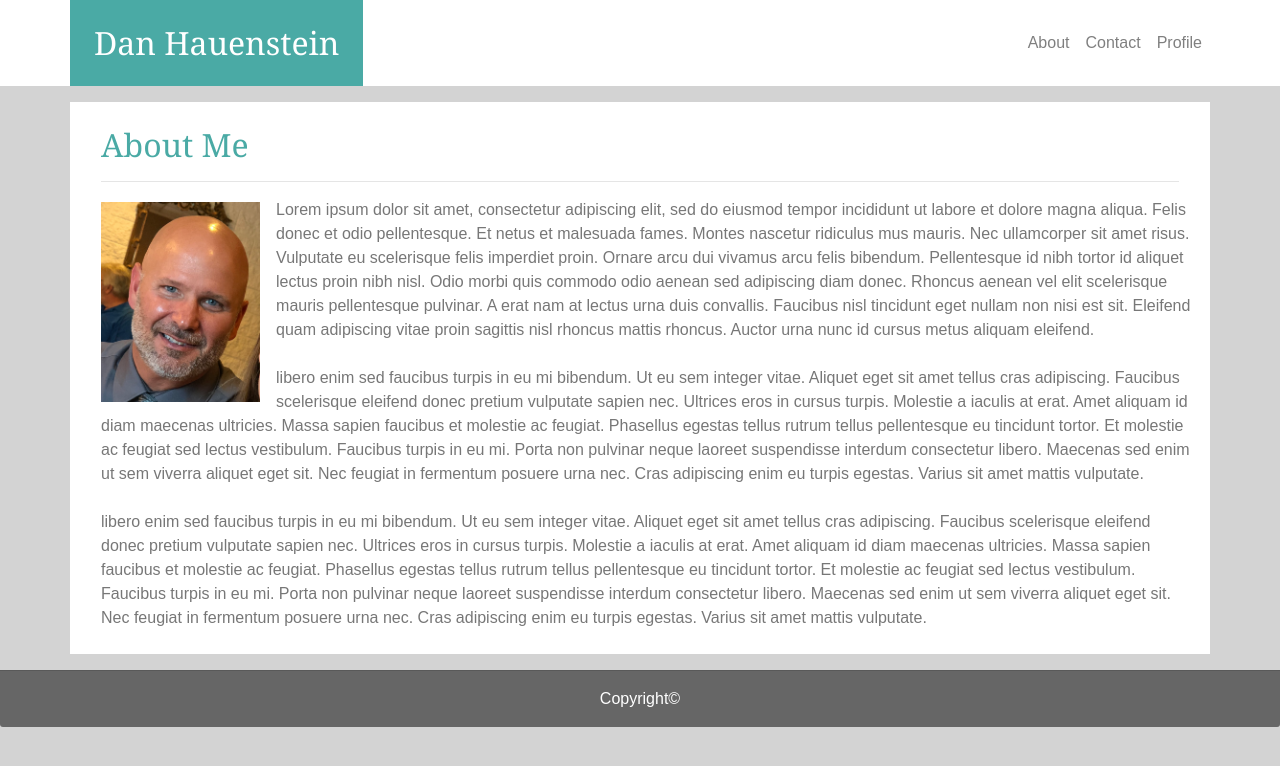
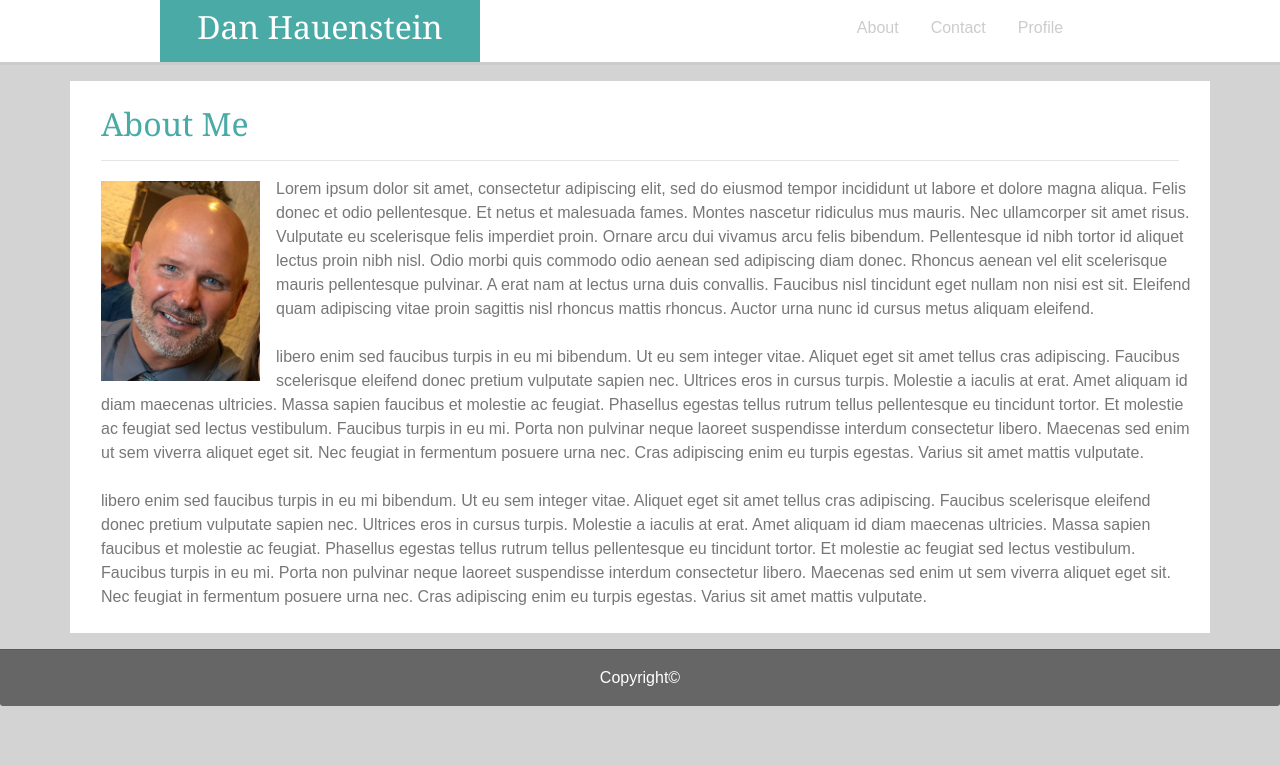
Before and after one commit to danhauen/bootstrap-portfolio, a plain HTML site: page bootcamp/bootstrap-portfolio/index.html in a window 1280 px wide. Drawn offline with nearby package versions, Linux system fonts and the light colour scheme.

Commit message:
col and rows added to index. still not perfect.

```diff
--- a/bootcamp/bootstrap-portfolio/assets/css/style1.css
+++ b/bootcamp/bootstrap-portfolio/assets/css/style1.css
@@ -35,7 +35,6 @@ h2 {
 
 .card-footer {
     background-color:#666666
-
 }
 
 .text-center {
@@ -53,6 +52,7 @@ h2 {
     color: #ffffff;
 }
 
-.border-top {
-    background-color:#4aaaa5
+label {
+    font-family:'Arial', 'Helvetica Neue', Helvetica, sans-serif;
+    color:#666666
 }
--- a/bootcamp/bootstrap-portfolio/index.html
+++ b/bootcamp/bootstrap-portfolio/index.html
@@ -11,15 +11,42 @@
             <link rel="stylesheet" href="https://stackpath.bootstrapcdn.com/bootstrap/4.4.1/css/bootstrap.min.css" integrity="sha384-Vkoo8x4CGsO3+Hhxv8T/Q5PaXtkKtu6ug5TOeNV6gBiFeWPGFN9MuhOf23Q9Ifjh" crossorigin="anonymous">
             <!--link to stylesheet-->
             <link rel="stylesheet" type="text/css" href="assets/css/style1.css">
+          <style>
+          .my-row {
+            background-color: #ffffff;
+            border-bottom:solid #cccccc
+          }
+
+          .nav-link {
+            color: #cccccc
+
+          }
+
+          a {
+            font-family:'Arial', 'Helvetica Neue', Helvetica, sans-serif;
+          }
+
+          .my-col {
+
+
+
+          }
+          </style>
+
           </head>
   <body>
         <!--header nav bar-->
-        <nav class="navbar navbar-expand navbar-light pt-0 pb-0">
-            <!--body container-->
-            <div class="container" width=690px>
+        <div class="container-fluid my-container">
+            <!--head container-->
+
+                  <div class="row my-row justify-content-around">
               <!--name title-->
-                  <h2 class="name mb-0 p-4 pl-4">Dan Hauenstein</h2>
-                      <ul class="navbar-nav">
+                    <div class="col-lg-3 col-md-4 col-sm-6 p-2 text-center my-col name">
+                      <h2>Dan Hauenstein</h2>
+                    </div>
+
+                                  <div class="col-lg-3 col-md-5 col-sm-6 pt-2">
+                                          <ul class="nav justify-content-center">
                                               <li class="nav-item">
                                                 <a class="nav-link" href="index.html">About</a>
                                               </li>
@@ -30,6 +57,7 @@
                                                 <a class="nav-link" href="portfolio.html">Profile</a>
                                               </li>
                                           </ul>
+                                    </div>
                       </div>
                    </div>
         </nav>
```
Lines whose indentation alone changed are shown as unchanged.
